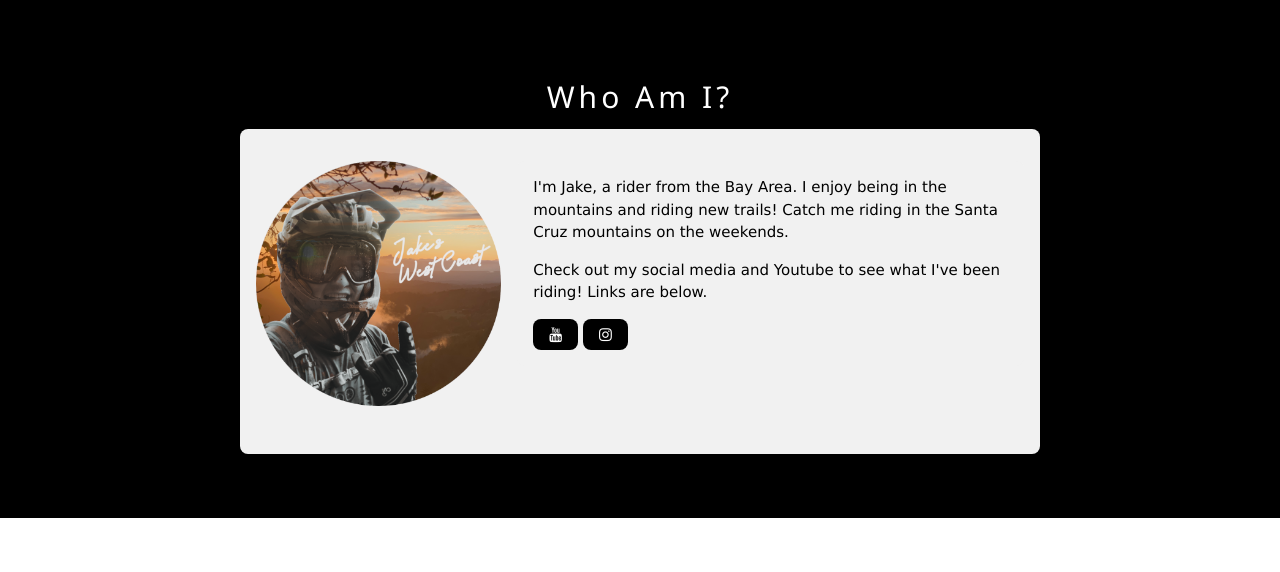
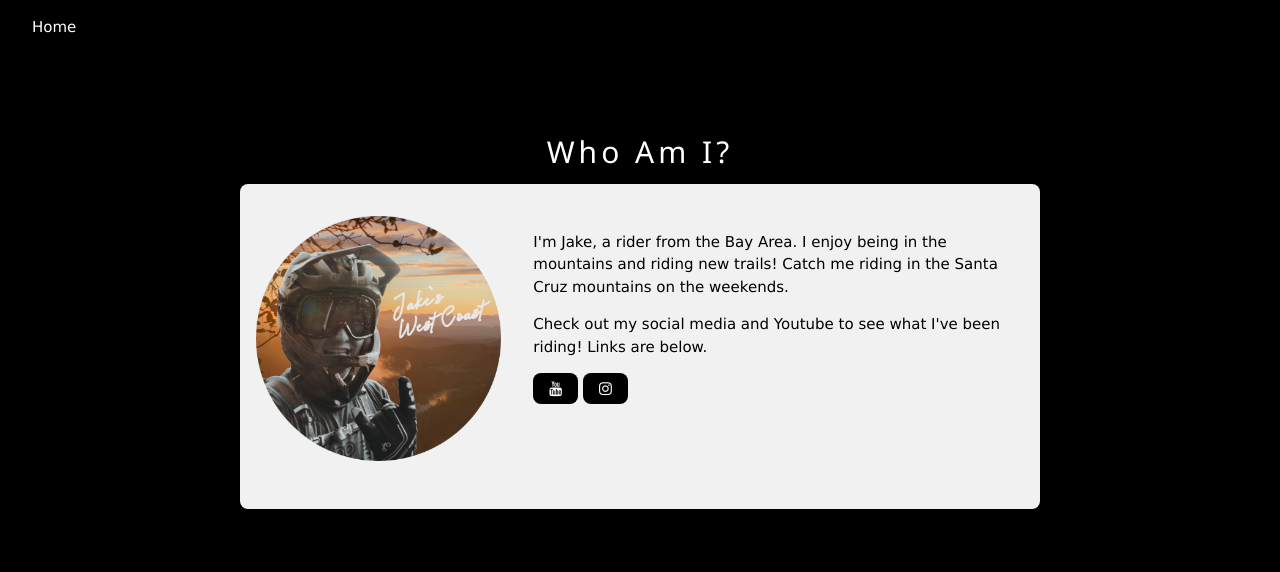
Before and after one commit to runyanjake/jakeswestcoast, a Flask app: page /about in a window 1280 px wide. Shown: the top 572 px of the page. Run offline with Flask 3, Linux system fonts and the light colour scheme.

Commit message:
Add navigation between pages

```diff
--- a/templates/about.html
+++ b/templates/about.html
@@ -8,6 +8,9 @@
     <link rel="stylesheet" href="https://cdnjs.cloudflare.com/ajax/libs/font-awesome/4.7.0/css/font-awesome.min.css">
 </head>
 <body>
+    <div class="w3-bar w3-black w3-padding w3-opacity w3-hover-opacity-off w3-medium">
+        <a href="/" class="w3-bar-item w3-button w3-hover-green">Home</a>
+    </div>
     <div class="w3-black">
       <div class="w3-container w3-content w3-padding-64" style="max-width:800px">
         <h2 class="w3-wide w3-center">Who Am I?</h2>
--- a/templates/index.html
+++ b/templates/index.html
@@ -10,6 +10,9 @@
 </head>
 <body>
     <div class="image-background">
+        <div class="w3-bar w3-black w3-opacity w3-hover-opacity-off w3-medium">
+            <a href="/about" class="w3-bar-item w3-button w3-hover-green">About</a>
+        </div>
         <img src="https://i.giphy.com/media/v1.Y2lkPTc5MGI3NjExdXpzcjE2bzh4bGd1MDBmNjVvajk2aHc5eXJocmoyb3hydHA5ZXoydyZlcD12MV9pbnRlcm5hbF9naWZfYnlfaWQmY3Q9Zw/F86jaFeIpE55nvF8M5/giphy.gif" alt="Jakeswestcoast">
         <div class="textoutline w3-display-middle w3-padding-large w3-border w3-wide w3-text-light-grey w3-center" style="white-space:nowrap;">
             <h1 class="w3-xxxsmall" style="font-size:8vw;font-weight:bolder;">Jake's West Coast</h1>
```
